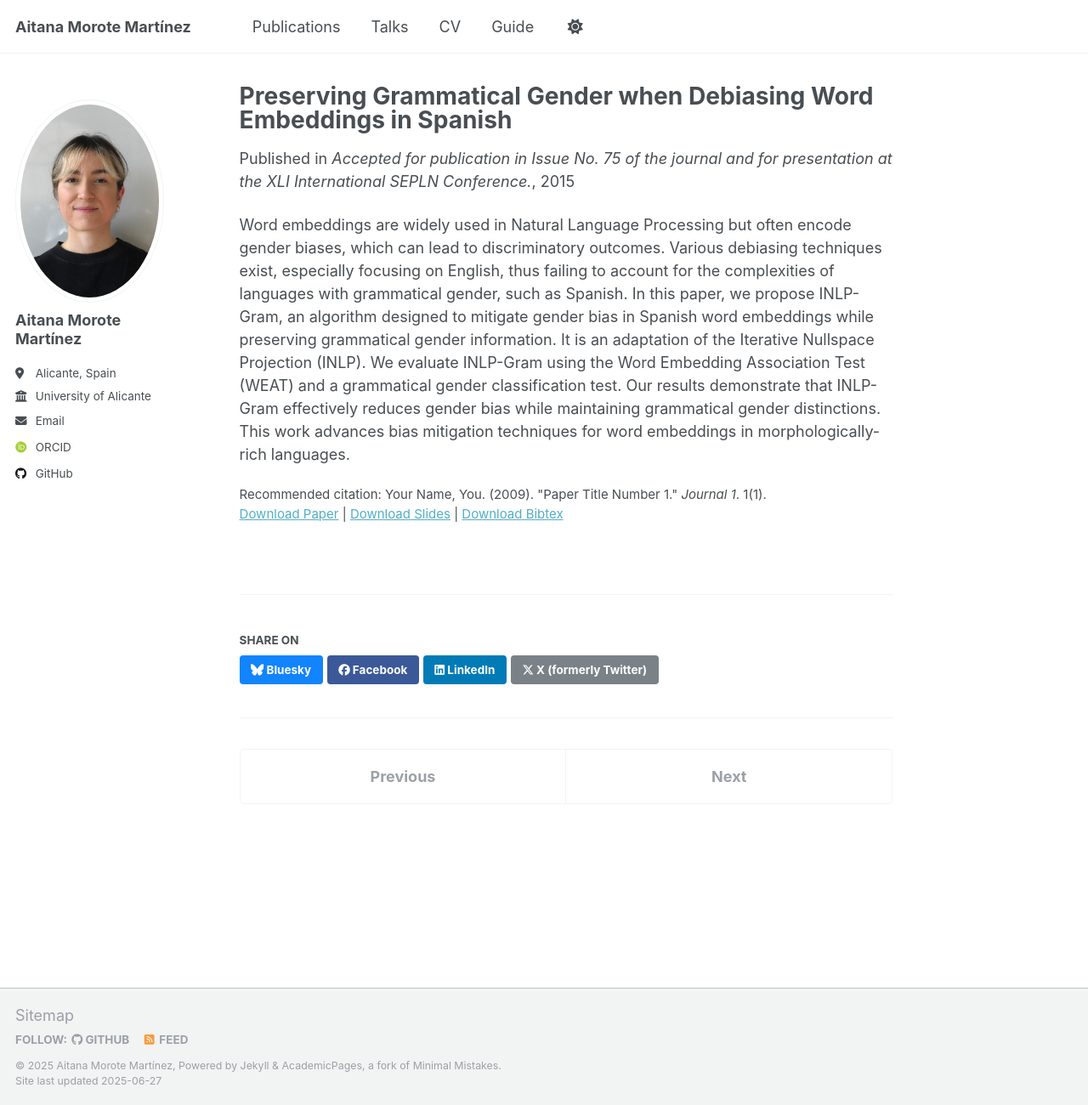
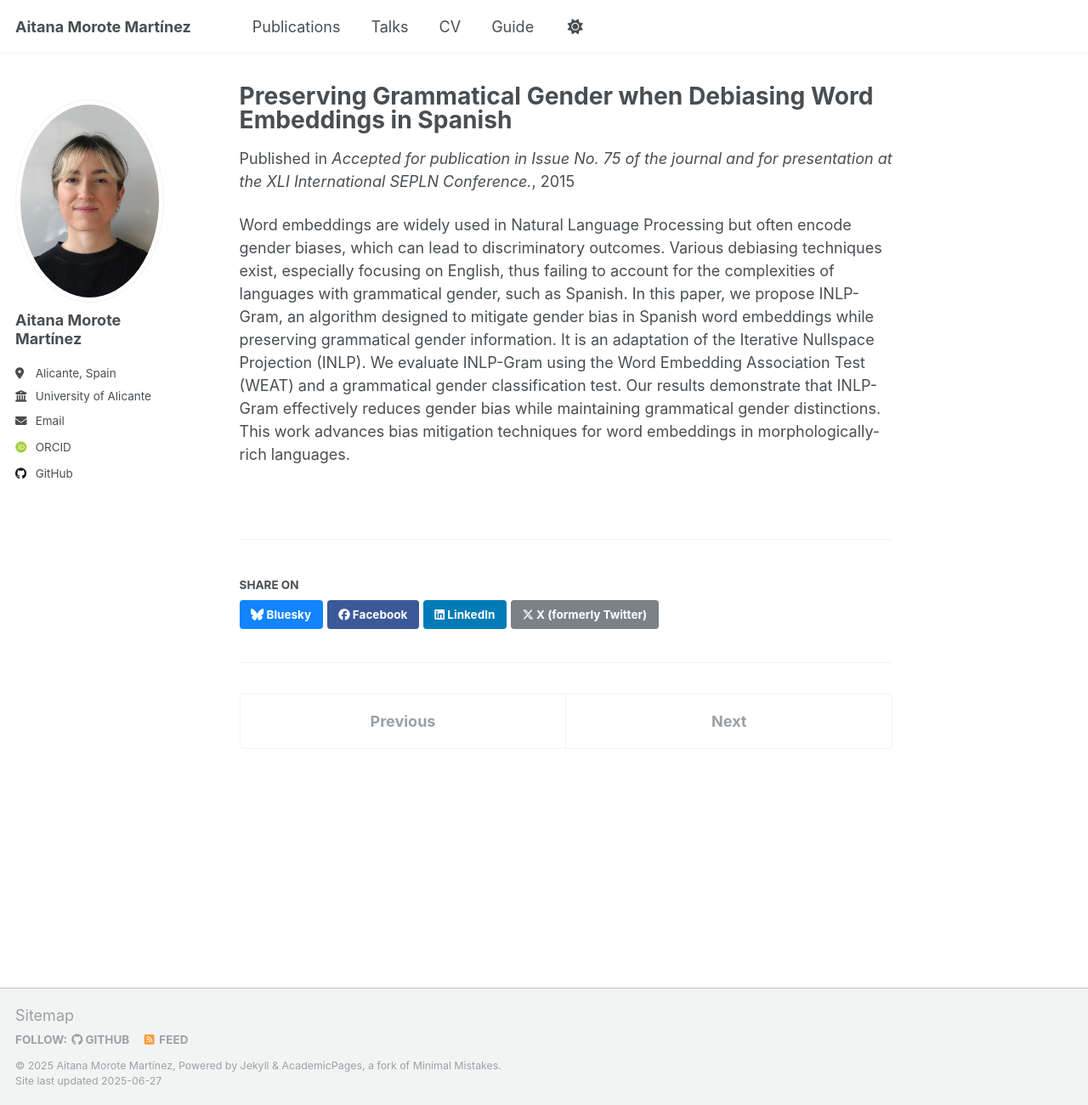
Before and after one commit to amm533/amm533.github.io, a Jekyll site: the page built from _publications/2015-01-01-paper-gender-1.md, in a window 1280 px wide and 1300 px high. Shown: the whole window at 85% size. Built offline with Jekyll 4.4.1, drawn with Linux system fonts in a browser that asks for light colours; some web fonts are replaced.

Commit message:
Update 2015-01-01-paper-gender-1.md

```diff
--- a/_publications/2015-01-01-paper-gender-1.md
+++ b/_publications/2015-01-01-paper-gender-1.md
@@ -5,9 +5,5 @@ category: manuscripts
 permalink: /publication/2015-01-01-paper-gender-1
 excerpt: 'In this paper, we propose INLP-Gram, an algorithm designed to mitigate gender bias in Spanish word embeddings while preserving grammatical gender information. It is an adaptation of the Iterative Nullspace Projection (INLP).'
 venue: 'Accepted for publication in Issue No. 75 of the journal and for presentation at the XLI International SEPLN Conference.'
-slidesurl: 'http://academicpages.github.io/files/slides1.pdf'
-paperurl: 'http://academicpages.github.io/files/paper1.pdf'
-bibtexurl: ''
-citation: 'Your Name, You. (2009). &quot;Paper Title Number 1.&quot; <i>Journal 1</i>. 1(1).'
 ---
 Word embeddings are widely used in Natural Language Processing but often encode gender biases, which can lead to discriminatory outcomes. Various debiasing techniques exist, especially focusing on English, thus failing to account for the complexities of languages with grammatical gender, such as Spanish. In this paper, we propose INLP-Gram, an algorithm designed to mitigate gender bias in Spanish word embeddings while preserving grammatical gender information. It is an adaptation of the Iterative Nullspace Projection (INLP). We evaluate INLP-Gram using the Word Embedding Association Test (WEAT) and a grammatical gender classification test. Our results demonstrate that INLP-Gram effectively reduces gender bias while maintaining grammatical gender distinctions. This work advances bias mitigation techniques for word embeddings in morphologically-rich languages.
```
